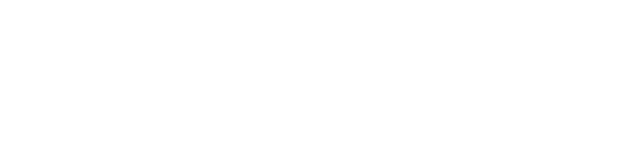
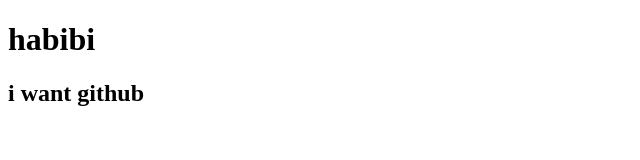
Before and after one commit to rabby005/my-secend-repo, a plain HTML site: page index.html in a window 1280 px wide. Shown: the whole page, without its empty margins (0-640 px from the left). Drawn offline with Linux system fonts and the light colour scheme.

Commit message:
added header

```diff
--- a/index.html
+++ b/index.html
@@ -6,6 +6,13 @@
     <title>my secend repo</title>
 </head>
 <body>
-
+    <div class="container">
+        <h1>
+            habibi
+        </h1>
+        <h2>
+            i want github
+        </h2>
+    </div>
 </body>
 </html>
```
